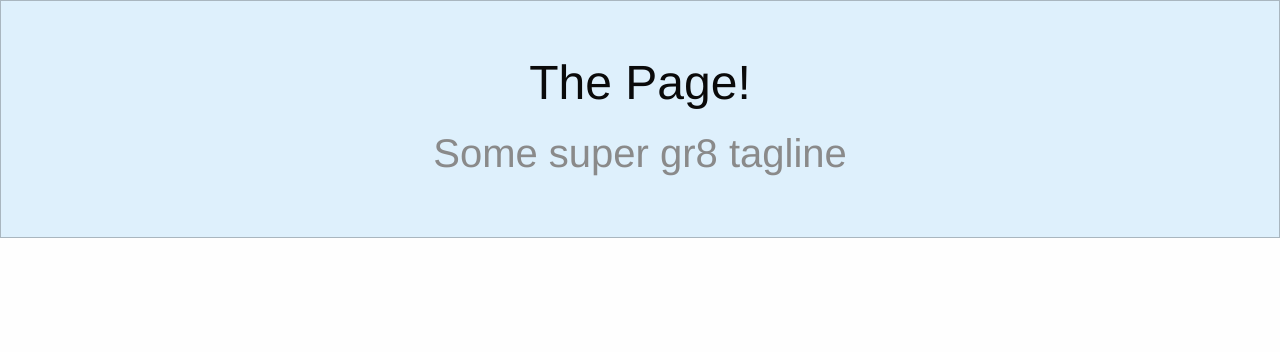
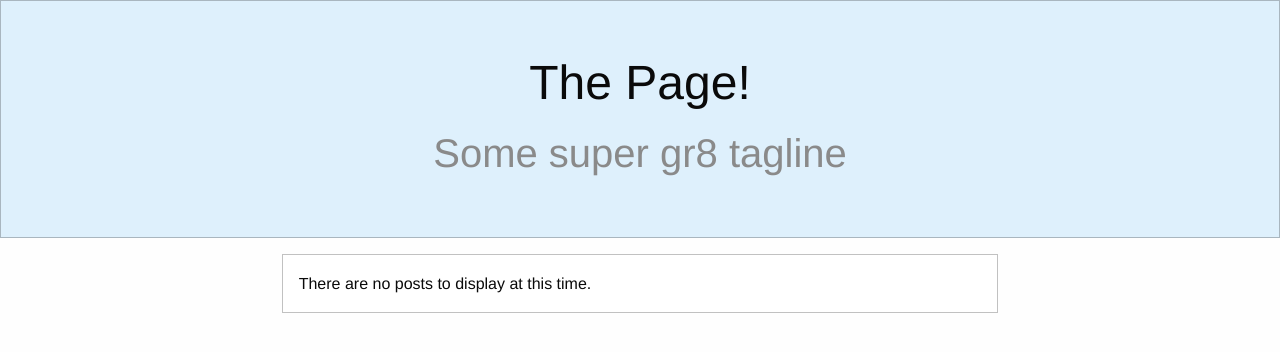
Before and after one commit to mrdaemon/cyanotype, a Flask app: page /posts/ in a window 1280 px wide. Shown: the part 54-406 px from the top of the page. Run offline with Flask 2, Linux system fonts and the light colour scheme.

Commit message:
Add message to posts template when no posts are available

```diff
--- a/cyanotype/templates/posts.html
+++ b/cyanotype/templates/posts.html
@@ -13,6 +13,12 @@
                     <li><a href="{{ url_for('get_post', name=post.path)}}">Read More</a></li>
                 </ul>
             </div>
+        {% else %}
+            <ul class="callout">
+                <ul class="menu simple">
+                    <li>There are no posts to display at this time.</li>
+                </ul>
+            </ul>
         {%endfor %}
     </div>
 {% endblock %}
```
